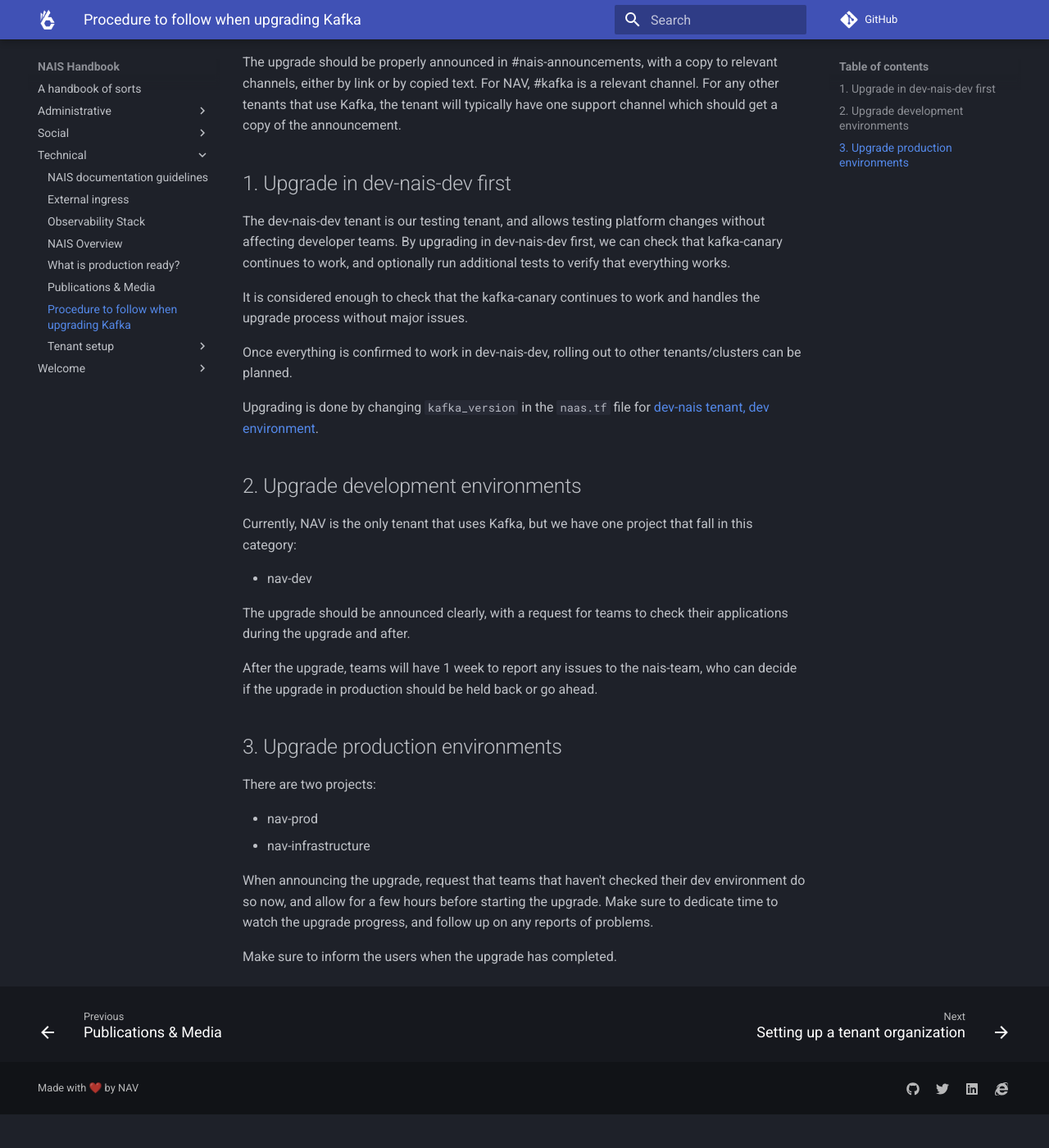
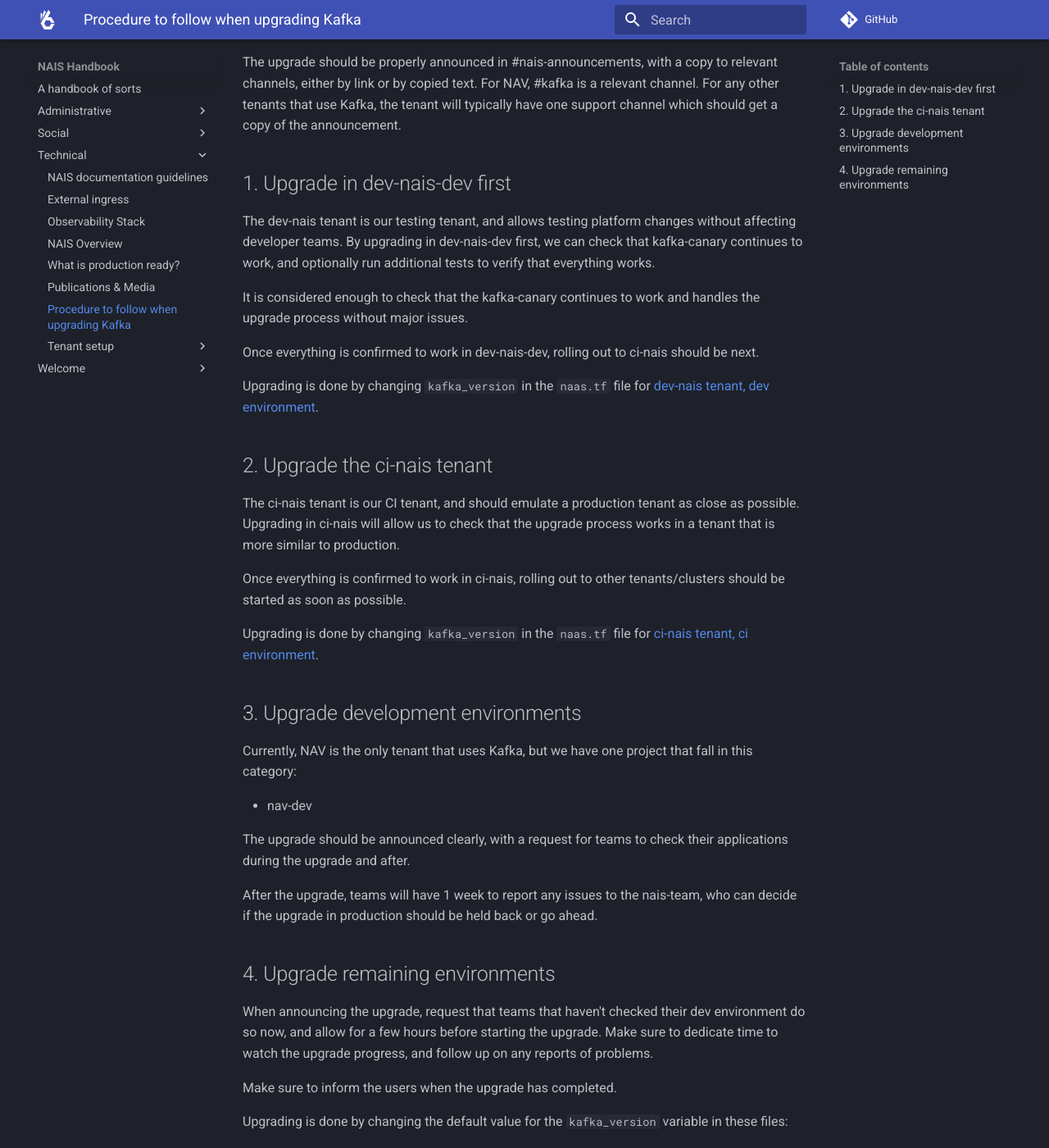
Before and after one commit to nais/handbook, an MkDocs documentation site: the page built from docs/technical/upgrading-kafka.md, in a window 1280 px wide and 1400 px high, scrolled down 209 px. Shown: the whole window at 82% size. Built offline with MkDocs 1.6.1 and Material for MkDocs 9.7.7, drawn with Linux system fonts in a browser that asks for light colours; comment, search, counter and statistics services are not loaded; before the commit the page ends 1568 px from its top, so only the background shows below that; some of the changed text lies outside the part shown.

Commit message:
Minor updates to kafka upgrade procedure

```diff
--- a/docs/technical/upgrading-kafka.md
+++ b/docs/technical/upgrading-kafka.md
@@ -10,17 +10,27 @@
 
 ## 1. Upgrade in dev-nais-dev first
 
-The dev-nais-dev tenant is our testing tenant, and allows testing platform changes without affecting developer teams.
+The dev-nais tenant is our testing tenant, and allows testing platform changes without affecting developer teams.
 By upgrading in dev-nais-dev first, we can check that kafka-canary continues to work, and optionally run additional tests to verify that everything works.
 
 It is considered enough to check that the kafka-canary continues to work and handles the upgrade process without major issues.
 
-Once everything is confirmed to work in dev-nais-dev, rolling out to other tenants/clusters can be planned.
+Once everything is confirmed to work in dev-nais-dev, rolling out to ci-nais should be next.
 
 Upgrading is done by changing `kafka_version` in the `naas.tf` file for [dev-nais tenant, dev environment](https://github.com/nais/nais-terraform-modules/blob/main/tenants/dev-nais/naas.tf).
 
 
-## 2. Upgrade development environments
+## 2. Upgrade the ci-nais tenant
+
+The ci-nais tenant is our CI tenant, and should emulate a production tenant as close as possible.
+Upgrading in ci-nais will allow us to check that the upgrade process works in a tenant that is more similar to production.
+
+Once everything is confirmed to work in ci-nais, rolling out to other tenants/clusters should be started as soon as possible.
+
+Upgrading is done by changing `kafka_version` in the `naas.tf` file for [ci-nais tenant, ci environment](https://github.com/nais/nais-terraform-modules/blob/main/tenants/dev-nais/naas.tf).
+
+
+## 3. Upgrade development environments
 
 Currently, NAV is the only tenant that uses Kafka, but we have one project that fall in this category:
 
@@ -34,18 +44,15 @@
 <!-- TODO: https://github.com/nais/nais-terraform-modules/blob/main/tenants/nav/naas.tf -->
 
 
-## 3. Upgrade production environments
-
-There are two projects:
-
-- nav-prod
-- nav-infrastructure
+## 4. Upgrade remaining environments
 
 When announcing the upgrade, request that teams that haven't checked their dev environment do so now, and allow for a few hours before starting the upgrade.
 Make sure to dedicate time to watch the upgrade progress, and follow up on any reports of problems.
 
 Make sure to inform the users when the upgrade has completed.
 
-<!-- Upgrading is done by changing `kafka_version` in the `naas.tf` file for nav tenant, prod environment. -->
-<!-- TODO: https://github.com/nais/nais-terraform-modules/blob/main/tenants/nav/naas.tf -->
-<!-- TODO: Where will nav-infrastructure end up? -->
+Upgrading is done by changing the default value for the `kafka_version` variable in these files:
+
+* [modules/aiven/variables.tf](https://github.com/nais/nais-terraform-modules/blob/main/modules/aiven/variables.tf)
+* [modules/legacy/variables.tf](https://github.com/nais/nais-terraform-modules/blob/main/modules/legacy/variables.tf)
+* [modules/tenant/variables.tf](https://github.com/nais/nais-terraform-modules/blob/main/modules/tenant/variables.tf)
```
